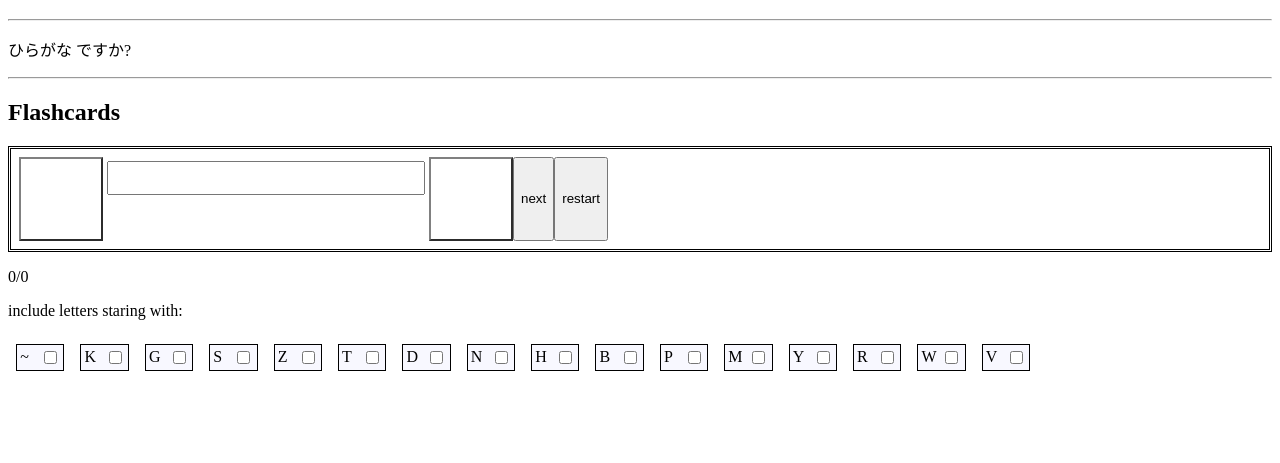
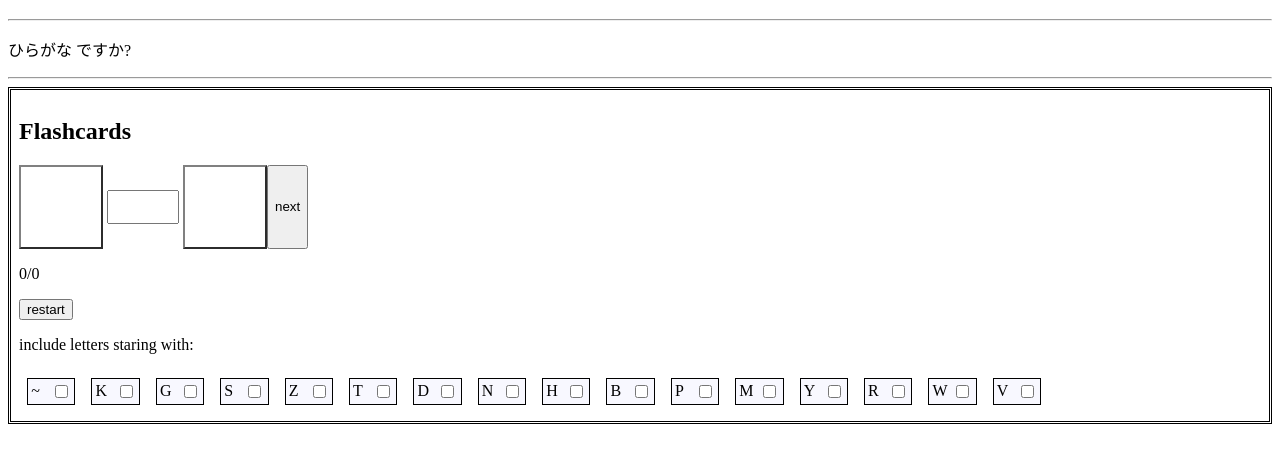
Before and after one commit to dblatcher/hiragana-learner, a plain HTML site: page index.html in a window 1280 px wide. Shown: the part 61-524 px from the top of the page. Drawn offline with Linux system fonts and the light colour scheme.

Commit message:
change layout

```diff
--- a/index.html
+++ b/index.html
@@ -11,32 +11,34 @@
     <p id="target">?</p>
     <hr/>
 
-    <main id="game">
-
-    </main>
+    <main id="game"></main>
 
 
     <template id="gameTemplate">
+
+        <div class="frame">
             <h2>Flashcards</h2>
-        <section class="frame">
+            <section class="controls">
                 <figure class="square">
                     <span data-role="question"></span>
                 </figure>
-            <form data-role="answer-form">
+                <form class="answer-form" data-role="answer-form">
                     <input class="answer-input" type="text" maxlength="3" placeholder="">
                 </form>
                 <figure class="square">
                     <span data-role="answer"></span>
                 </figure>
                 <button data-role="next-button">next</button>
-            <button data-role="restart-button">restart</button>
             </section>
 
             <p><span data-role="score-count">0</span>/<span data-role="round-count">0</span></p>
+            <button data-role="restart-button">restart</button>
 
             <p>include letters staring with:</p>
             <section class="filters">
             </section>
+
+        </div>
 
     </template>
 
--- a/style.css
+++ b/style.css
@@ -10,14 +10,22 @@
 }
 
 .frame {
-    display: flex;
     border: 3px double black;
     padding: .5rem;
 }
 
+.controls {
+    display: flex;
+}
+
+.answer-form {
+    display: flex;
+    align-items: center;
+}
+
 .answer-input {
     margin: .25rem;
-    align-self: center;
+    width: 4rem;
     text-align: center;
     font-size: 1.5rem;
 }
```
Lines whose indentation alone changed are shown as unchanged.
